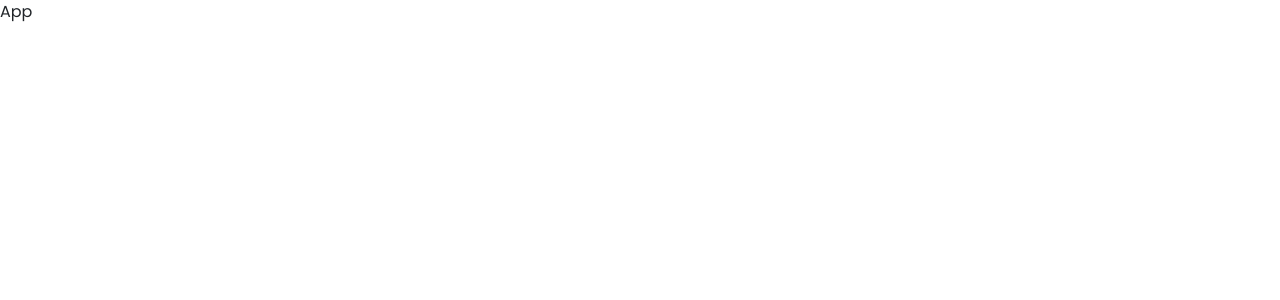
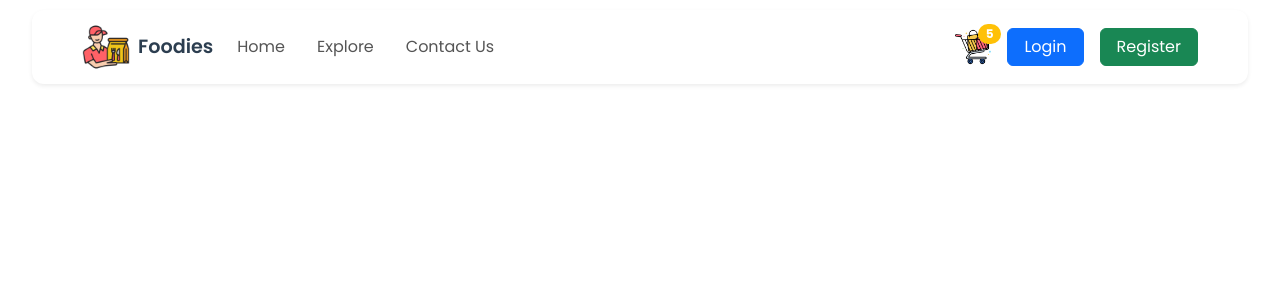
Before and after one commit to orhanturkmenoglu/foodies, a React (Vite) app in the folder foodies/: page / in a window 1280 px wide. Shown: the top 300 px of the page. Built offline with nearby package versions, Linux system fonts and the light colour scheme.

Commit message:
menubar eklendi css daha estetik hale getirildi

```diff
--- a/foodies/src/App.jsx
+++ b/foodies/src/App.jsx
@@ -1,8 +1,9 @@
 import React from 'react'
+import { Menubar } from './components/Menubar/Menubar'
 
 const App = () => {
   return (
-    <div>App</div>
+    <div><Menubar/></div>
   )
 }
 
--- /dev/null
+++ b/foodies/src/assets/assets.js
@@ -0,0 +1,7 @@
+import logo from "../assets/delivery-man.png";
+import cart from "../assets/shopping-cart.png"
+
+export const assets = {
+    logo,
+    cart
+};
--- /dev/null
+++ b/foodies/src/components/Menubar/Menubar.css
@@ -0,0 +1,68 @@
+.logo {
+    margin-right: 25px;
+}
+
+.menubar-right {
+    display: flex;
+    align-items: center;
+    gap: 25px;
+}
+/* Genel navbar stil */
+.custom-navbar {
+  background: #fff;
+  border-radius: 12px;
+  padding: 0.8rem 1.2rem;
+  margin: 10px auto;
+  max-width: 95%;
+  transition: all 0.3s ease-in-out;
+}
+
+.custom-navbar .brand-name {
+  font-weight: 600;
+  font-size: 1.2rem;
+  color: #2c3e50;
+}
+
+/* Link stilleri */
+.nav-link {
+  font-weight: 500;
+  color: #555 !important;
+  transition: color 0.3s;
+}
+
+.nav-link:hover {
+  color: #007bff !important;
+}
+
+/* Cart ikonu */
+.cart-icon {
+  cursor: pointer;
+  transition: transform 0.2s;
+}
+
+.cart-icon:hover {
+  transform: scale(1.1);
+}
+
+/* Badge */
+.cart-badge {
+  position: absolute;
+  top: -5px;
+  right: -10px;
+  background: #ffc107;
+  color: #000;
+  font-size: 0.75rem;
+  padding: 4px 7px;
+}
+
+/* Butonlar */
+.btn {
+  border-radius: 8px;
+  font-weight: 500;
+  transition: all 0.3s;
+}
+
+.btn:hover {
+  transform: translateY(-2px);
+  box-shadow: 0 4px 8px rgba(0,0,0,0.1);
+}
--- /dev/null
+++ b/foodies/src/components/Menubar/Menubar.jsx
@@ -0,0 +1,52 @@
+import React from 'react';
+import "./Menubar.css";
+import { assets } from '../../assets/assets';
+
+export const Menubar = () => {
+  return (
+    <nav className="navbar navbar-expand-lg shadow-sm custom-navbar">
+      <div className="container">
+        <a className="navbar-brand d-flex align-items-center" href="#">
+          <img src={assets.logo} height={48} width={48} className="logo me-2" alt="Logo" />
+          <span className="brand-name">Foodies</span>
+        </a>
+
+        <button
+          className="navbar-toggler"
+          type="button"
+          data-bs-toggle="collapse"
+          data-bs-target="#navbarSupportedContent"
+          aria-controls="navbarSupportedContent"
+          aria-expanded="false"
+          aria-label="Toggle navigation">
+          <span className="navbar-toggler-icon"></span>
+        </button>
+
+        <div className="collapse navbar-collapse" id="navbarSupportedContent">
+          {/* Sol Menü */}
+          <ul className="navbar-nav me-auto mb-2 mb-lg-0 gap-3">
+            <li className="nav-item">
+              <a className="nav-link active" href="#">Home</a>
+            </li>
+            <li className="nav-item">
+              <a className="nav-link" href="#">Explore</a>
+            </li>
+            <li className="nav-item">
+              <a className="nav-link" href="#">Contact Us</a>
+            </li>
+          </ul>
+
+          {/* Sağ Menü */}
+          <div className="menubar-right d-flex align-items-center gap-3">
+            <div className="position-relative">
+              <img src={assets.cart} alt="Cart" height={36} width={36} className="cart-icon"/>
+              <span className="cart-badge badge rounded-pill">5</span>
+            </div>
+            <button className="btn btn-primary px-3">Login</button>
+            <button className="btn btn-success px-3">Register</button>
+          </div>
+        </div>
+      </div>
+    </nav>
+  )
+}
--- a/foodies/src/index.css
+++ b/foodies/src/index.css
@@ -4,4 +4,7 @@ body {
   margin: 0;
   padding: 0;
   font-family: "poppins",sans-serif !important;
+  min-height: 100vh;
+  display: flex;
+  flex-direction: column;
 }
```
Also changed, not shown: foodies/src/main.jsx (+2 -5 lines), foodies/src/assets/delivery-man.png (added), foodies/src/assets/shopping-cart.png (added).
